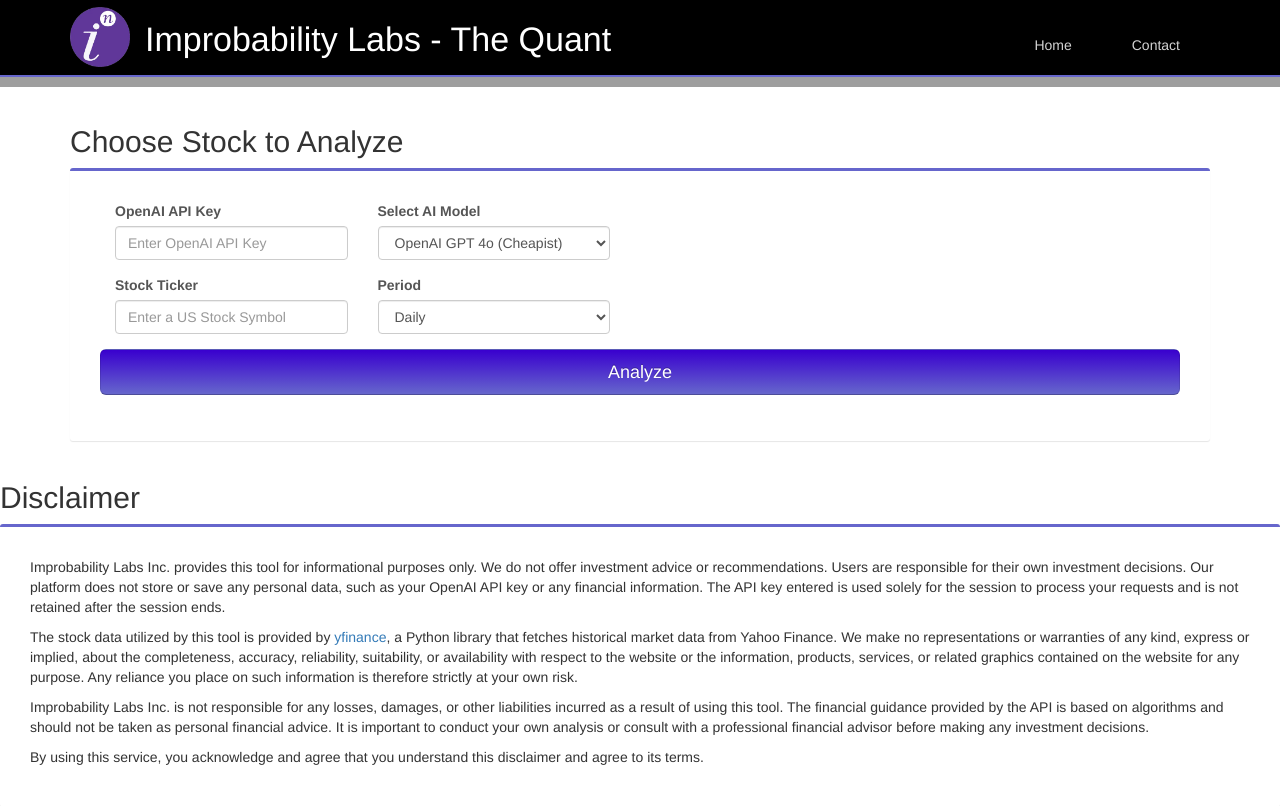
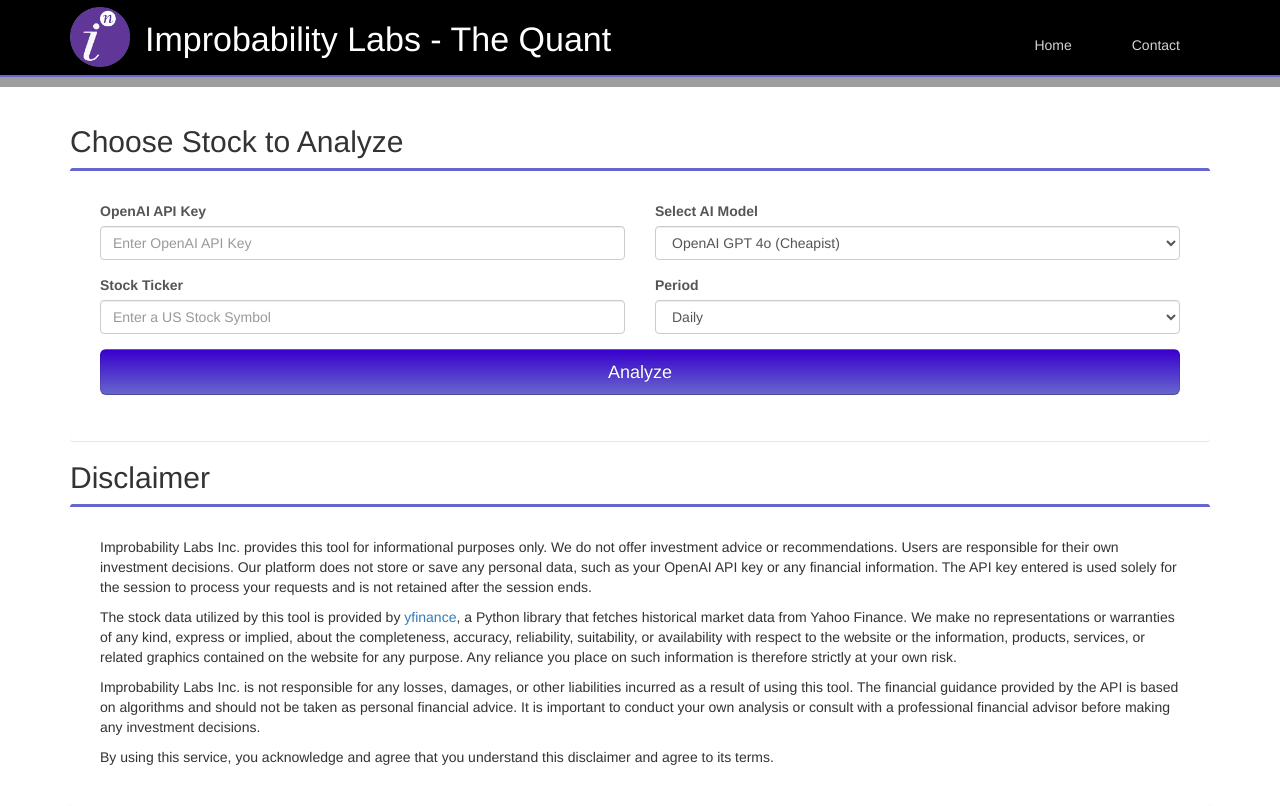
Before and after one commit to ImprobabilityLabs/quant, a Flask app: page / in a window 1280 px wide. Shown: the top 806 px of the page. Run offline with Flask 3, Linux system fonts and the light colour scheme; parts of the project's set-up code (start-up, migrations or seed data) failed here and were passed over; some libraries are stand-ins or nearby versions; grey boxes are pictures that could not be loaded.

Commit message:
Update index.html

```diff
--- a/templates/index.html
+++ b/templates/index.html
@@ -113,7 +113,6 @@
     <div class="box box-primary">
         <section style="display:block">
             <div class="row">
-                <div class="col-xs-12 col-sm-6">
                     <!-- OpenAI API Key -->
                   <div class="col-xs-6">
                     <div class="form-group form-type-text">
@@ -150,7 +149,6 @@
                         </select>
                     </div>
 </div>
-                </div>
                 <div class="col-xs-12">
                     <!-- Analyze Button -->
                     <div class="form-group">
@@ -167,7 +165,6 @@
         </section>
     </div>
 </form>
-</div>
 <!-- Close Our Plans Box -->
     <div class="flex-middle flex-space-between full-width">
         <h2>Disclaimer</h2>
@@ -195,6 +192,7 @@
             </div>
         </section>
     </div>
+        </div>
   </div>
     <!-- FOOTER -->
     <footer>
```
